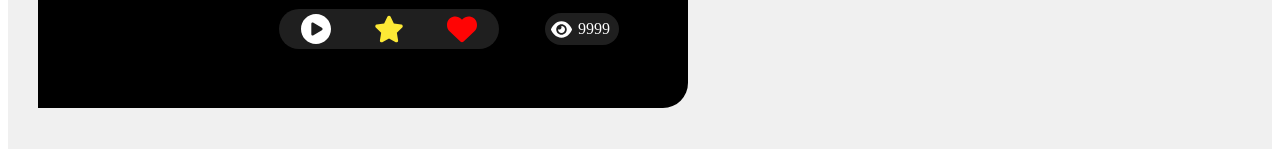
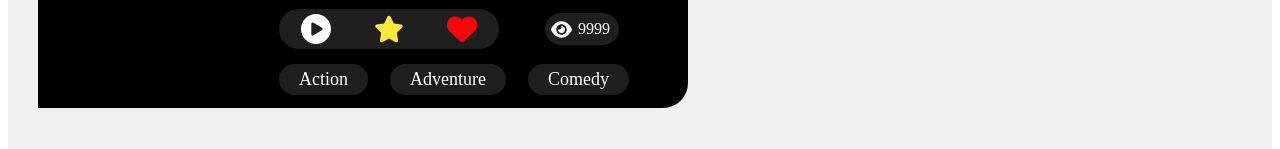
Before and after one commit to mesutkoc/movielike, a React (Create React App) app: page / in a window 1280 px wide. Shown: the part 354-503 px from the top of the page. Built offline with nearby package versions, Linux system fonts and the light colour scheme; no server answers.

Commit message:
Add genre parts

```diff
--- /dev/null
+++ b/src/Body/CardComponents/Genres.js
@@ -0,0 +1,16 @@
+import React from "react";
+import "./Genres.scss"
+
+function Genres() {
+  return (<div className="genresTable">
+
+
+      <div className="genreType">Action</div>
+      <div className="genreType">Adventure</div>
+      <div className="genreType">Comedy</div>
+
+
+      </div>);
+}
+
+export default Genres;
--- /dev/null
+++ b/src/Body/CardComponents/Genres.scss
@@ -0,0 +1,17 @@
+.genresTable{
+    width: 350px;
+    height: 40px;
+    display: flex;
+    align-items: center;
+    justify-content: space-between;
+
+
+    .genreType{
+        color: #FFFFFF;
+        background: rgba(255, 255, 255, 0.12);
+        border-radius: 25px;
+        padding: 5px 20px;
+        font-size: 18px;
+
+    }
+}
--- a/src/Body/Horizontal/HorizontalCard.js
+++ b/src/Body/Horizontal/HorizontalCard.js
@@ -6,6 +6,7 @@ import CardHeader from "../CardComponents/CardHeader";
 import CardOverview from "../CardComponents/CardOverview";
 import TrailerButton from "../CardComponents/TrailerButton";
 import FavPart from "../CardComponents/FavPart";
+import Genres from "../CardComponents/Genres";
 
 function HorizontalCard() {
   const { movie } = useMovie();
@@ -22,6 +23,9 @@ function HorizontalCard() {
       <div className="favPart">
         <FavPart></FavPart>
       </div>
+      <div className="genresPart">
+        <Genres></Genres>
+      </div>
   </div>;
 }
 
--- a/src/Body/Horizontal/HorizontalCard.scss
+++ b/src/Body/Horizontal/HorizontalCard.scss
@@ -14,4 +14,9 @@
         margin-top: 230px;
         margin-left: 241px;
     }
+    .genresPart{
+        position: absolute;
+        margin-top: 285px;
+        margin-left: 241px;
+    }
 }
```
